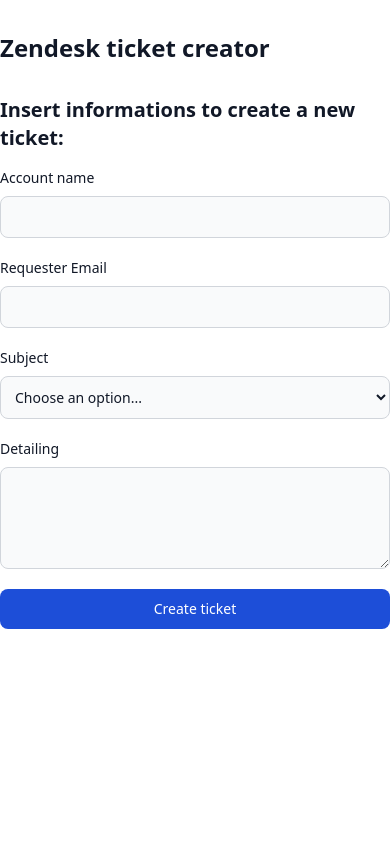
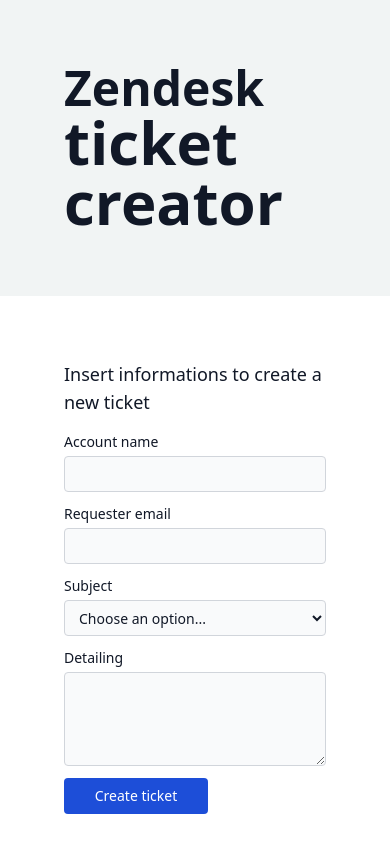
Before and after one commit to dxxglas/nextjs-ticket-creator, a Next.js app: page / in a window 390 px wide. Shown: the top 852 px of the page. Built offline with nearby package versions, Linux system fonts and the light colour scheme.

Commit message:
Adjust layout, styles and responsiveness

```diff
--- /dev/null
+++ b/src/app/components/result-box.tsx
@@ -0,0 +1,28 @@
+import Alert from "@/components/alert";
+import { TicketFormState } from "../types";
+
+type ResultBoxProps = {
+  state: TicketFormState;
+  handleViewResult: () => void;
+}
+
+export default function ResultBox({
+  state,
+  handleViewResult,
+}: ResultBoxProps) {
+  return (
+    <div className="text-center">
+      <Alert
+        label={<p>{state.message}</p>}
+        status={state.success ? "success" : "error"}
+      />
+
+      <button
+        className="font-medium text-sm underline"
+        onClick={handleViewResult}
+      >
+        Create new ticket
+      </button>
+    </div>
+  );
+}
--- a/src/app/create-ticket-form.tsx
+++ b/src/app/create-ticket-form.tsx
@@ -1,50 +1,53 @@
 "use client";
 
 import { useEffect, useRef, useState } from "react";
-import { useFormState, useFormStatus } from "react-dom";
+import { useFormState } from "react-dom";
 import { createTicket } from "@/app/actions";
 import { TicketFormState } from "./types";
 
 import TextField from "@/components/text-field";
 import SubmitButton from "@/components/button";
-import Alert from "@/components/alert";
 import Select from "@/components/select";
+import ResultBox from "./components/result-box";
+
+export default function CreateTicketForm() {
+  const formRef = useRef<HTMLFormElement>(null);
 
   const initialState: TicketFormState = {
     message: "",
     success: false,
   };
 
-export default function CreateTicketForm() {
-  const formRef = useRef<HTMLFormElement>(null);
-
-  const { pending } = useFormStatus();
   const [state, formAction] = useFormState(createTicket, initialState);
+  const [viewAlert, setViewAlert] = useState(false);
 
   const [subject, setSubject] = useState("");
+  const [_, setAffectedUsers] = useState("");
 
   const renderCustomFields = () => {
     switch (subject) {
       case "Orders":
         return (
-          <div>
+          <div className="grid gap-x-4 lg:grid-cols-2">
             <TextField
               id="order_number"
               type="text"
               label="Order number"
               required={true}
             />
-            <TextField
+
+            <Select
               id="affected_users"
-              type="text"
               label="Affecting all users?"
+              options={["Yes", "No"]}
               required={true}
+              setOption={setAffectedUsers}
             />
           </div>
         );
       case "Payments":
         return (
-          <div>
+          <div className="grid gap-x-4 lg:grid-cols-2">
             <TextField
               id="tr_number"
               type="text"
@@ -57,17 +60,19 @@
               label="Transaction status"
               required={true}
             />
+            <div className="lg:col-span-2">
               <TextField
                 id="pay_acquirer"
                 type="text"
-              label="Payment Acquirer"
+                label="Payment acquirer"
                 required={true}
               />
+            </div>
           </div>
         );
       case "Catalog":
         return (
-          <div>
+          <div className="grid gap-x-4 lg:grid-cols-2">
             <TextField id="skuid" type="number" label="SkuId" required={true} />
             <TextField
               id="print_page"
@@ -83,25 +88,36 @@
     }
   };
 
+  const handleViewAlert = () => {
+    setViewAlert(false);
+  }
+
   useEffect(() => {
-    if (state.success) {
+    if (state) {
       formRef.current?.reset();
       setSubject("");
+      setAffectedUsers("");
+    }
+
+    if (state.message !== "") {
+      setViewAlert(true);
     }
   }, [state]);
 
   return (
-    <div className="pb-8">
-      {state.message !== "" && (
-        <Alert
-          label={<p>{state.message}</p>}
-          status={state.success ? "success" : "error"}
+    <div>
+      {viewAlert ? (
+        <ResultBox
+          state={state}
+          handleViewResult={handleViewAlert}
         />
-      )}
-      <h2 className="pb-4	text-xl font-bold text-gray-900">
-        Insert informations to create a new ticket:
+      ) : (
+        <div>
+          <h2 className="pb-4 text-lg font-medium text-gray-900">
+            Insert informations to create a new ticket
           </h2>
           <form action={formAction} ref={formRef}>
+            <div className="grid gap-x-4 lg:grid-cols-2">
               <TextField
                 id="account_name"
                 type="text"
@@ -112,16 +128,17 @@
               <TextField
                 id="requester_email"
                 type="email"
-          label="Requester Email"
+                label="Requester email"
                 required={true}
               />
+            </div>
 
             <Select
               id="subject"
               label="Subject"
               options={["Orders", "Payments", "Catalog", "Others"]}
               required={true}
-          setSubject={setSubject}
+              setOption={setSubject}
             />
 
             {renderCustomFields()}
@@ -134,8 +151,10 @@
               multiline={true}
             />
 
-        <SubmitButton label="Create ticket" loading={pending} />
+            <SubmitButton label="Create ticket" />
           </form>
+        </div>
+      )}
     </div>
   );
 }
--- a/src/app/globals.css
+++ b/src/app/globals.css
@@ -1,3 +1,21 @@
 @tailwind base;
 @tailwind components;
 @tailwind utilities;
+
+@layer components {
+  .split-screen {
+    @apply min-h-min lg:min-h-screen h-full p-16;
+  }
+
+  .input {
+    @apply block py-1.5 px-2.5 w-full text-sm text-gray-900 bg-gray-50 rounded border border-gray-300 focus:ring-blue-500 focus:border-blue-500;
+  }
+
+  .input-label {
+    @apply block mb-1 text-sm font-medium text-gray-900;
+  }
+
+  .input-box {
+    @apply mb-3;
+  }
+}
--- a/src/app/page.tsx
+++ b/src/app/page.tsx
@@ -2,9 +2,16 @@
 
 export default function Page() {
   return (
-    <main className="flex flex-col max-w-md mx-auto h-screen">
-      <h1 className="py-8	text-2xl font-bold text-gray-900">Zendesk ticket creator</h1>
-      <CreateTicketForm />
+    <main className="grid grid-cols-1 lg:grid-cols-2 grid-flow-row">
+      <div className="split-screen bg-teal-900/[.06] flex items-center">
+        <h1 className="flex flex-col lg:absolute lg:top-2/3 text-6xl font-bold text-gray-900">
+          <span className="text-5xl">Zendesk</span>
+          <span>ticket creator</span>
+        </h1>
+      </div>
+      <div className="split-screen lg:px-24 lg:py-16">
+        <CreateTicketForm />
+      </div>
     </main>
-  )
+  );
 }
--- a/src/components/button.tsx
+++ b/src/components/button.tsx
@@ -1,20 +1,38 @@
+import { useFormStatus } from "react-dom";
+
 type SubmitButtonProps = {
   label: string;
-  loading?: boolean;
-  disabled?: boolean;
 };
 
-export default function SubmitButton({
-  label,
-  loading = false,
-  disabled = false,
-}: SubmitButtonProps) {
+export default function SubmitButton({ label }: SubmitButtonProps) {
+  const { pending } = useFormStatus();
+
   return (
     <button
       type="submit"
-      className="text-white bg-blue-700 hover:bg-blue-800 focus:ring-4 focus:outline-none focus:ring-blue-300 font-medium rounded-lg text-sm w-full sm:w-auto px-5 py-2.5 text-center"
+      className="flex justify-center items-center text-white bg-blue-700 hover:bg-blue-800 focus:ring-4 focus:outline-none focus:ring-blue-300 font-medium rounded text-sm p-2 text-center w-36 mt-2"
     >
-      {label}
+      {pending ? (
+        <svg
+          aria-hidden="true"
+          role="status"
+          className="inline w-4 h-4 text-white animate-spin"
+          viewBox="0 0 100 101"
+          fill="none"
+          xmlns="http://www.w3.org/2000/svg"
+        >
+          <path
+            d="M100 50.5908C100 78.2051 77.6142 100.591 50 100.591C22.3858 100.591 0 78.2051 0 50.5908C0 22.9766 22.3858 0.59082 50 0.59082C77.6142 0.59082 100 22.9766 100 50.5908ZM9.08144 50.5908C9.08144 73.1895 27.4013 91.5094 50 91.5094C72.5987 91.5094 90.9186 73.1895 90.9186 50.5908C90.9186 27.9921 72.5987 9.67226 50 9.67226C27.4013 9.67226 9.08144 27.9921 9.08144 50.5908Z"
+            fill="#E5E7EB"
+          />
+          <path
+            d="M93.9676 39.0409C96.393 38.4038 97.8624 35.9116 97.0079 33.5539C95.2932 28.8227 92.871 24.3692 89.8167 20.348C85.8452 15.1192 80.8826 10.7238 75.2124 7.41289C69.5422 4.10194 63.2754 1.94025 56.7698 1.05124C51.7666 0.367541 46.6976 0.446843 41.7345 1.27873C39.2613 1.69328 37.813 4.19778 38.4501 6.62326C39.0873 9.04874 41.5694 10.4717 44.0505 10.1071C47.8511 9.54855 51.7191 9.52689 55.5402 10.0491C60.8642 10.7766 65.9928 12.5457 70.6331 15.2552C75.2735 17.9648 79.3347 21.5619 82.5849 25.841C84.9175 28.9121 86.7997 32.2913 88.1811 35.8758C89.083 38.2158 91.5421 39.6781 93.9676 39.0409Z"
+            fill="currentColor"
+          />
+        </svg>
+      ) : (
+        label
+      )}
     </button>
   );
 }
--- a/src/components/select.tsx
+++ b/src/components/select.tsx
@@ -5,7 +5,7 @@
   label: string;
   options: string[];
   required: boolean;
-  setSubject: Dispatch<SetStateAction<string>>;
+  setOption: Dispatch<SetStateAction<string>>;
 };
 
 export default function Select({
@@ -13,15 +13,16 @@
   label,
   options,
   required,
-  setSubject,
+  setOption,
 }: SelectProps) {
   const handleChange = (event: ChangeEvent<HTMLSelectElement>) => {
-    setSubject(event.target.value);
+    setOption(event.target.value);
   };
+
   return (
-    <div className="mb-5" id={id} key={id}>
+    <div className="input-box" id={id} key={id}>
       <label
-        className="block mb-2 text-sm font-medium text-gray-900"
+        className="input-label"
         htmlFor={id}
       >
         {label}
@@ -32,7 +33,7 @@
         required={required}
         defaultValue={""}
         onChange={handleChange}
-        className="bg-gray-50 border border-gray-300 text-gray-900 text-sm rounded-lg focus:ring-blue-500 focus:border-blue-500 block w-full p-2.5"
+        className="input h-9"
       >
         <option value="" disabled>
           Choose an option...
--- a/src/components/text-field.tsx
+++ b/src/components/text-field.tsx
@@ -14,9 +14,9 @@
   multiline = false,
 }: TextFieldProps) {
   return (
-    <div className="mb-5" id={id} key={id}>
+    <div className="input-box" id={id} key={id}>
       <label
-        className="block mb-2 text-sm font-medium text-gray-900"
+        className="input-label"
         htmlFor={id}
       >
         {label}
@@ -28,11 +28,11 @@
           required={required}
           rows={4}
           cols={50}
-          className="block p-2.5 w-full text-sm text-gray-900 bg-gray-50 rounded-lg border border-gray-300 focus:ring-blue-500 focus:border-blue-500"
+          className="input"
         />
       ) : (
         <input
-          className="bg-gray-50 border border-gray-300 text-gray-900 text-sm rounded-lg focus:ring-blue-500 focus:border-blue-500 block w-full p-2.5"
+          className="input h-9"
           type={type}
           id={id}
           name={id}
```
Lines whose indentation alone changed are shown as unchanged.
